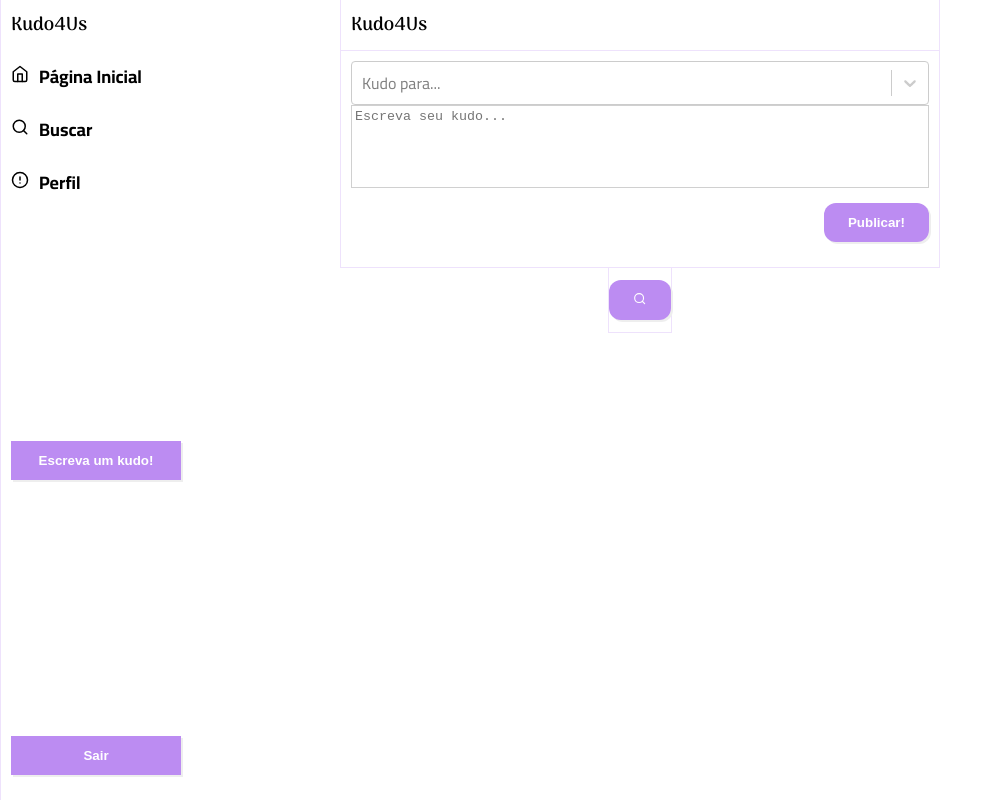
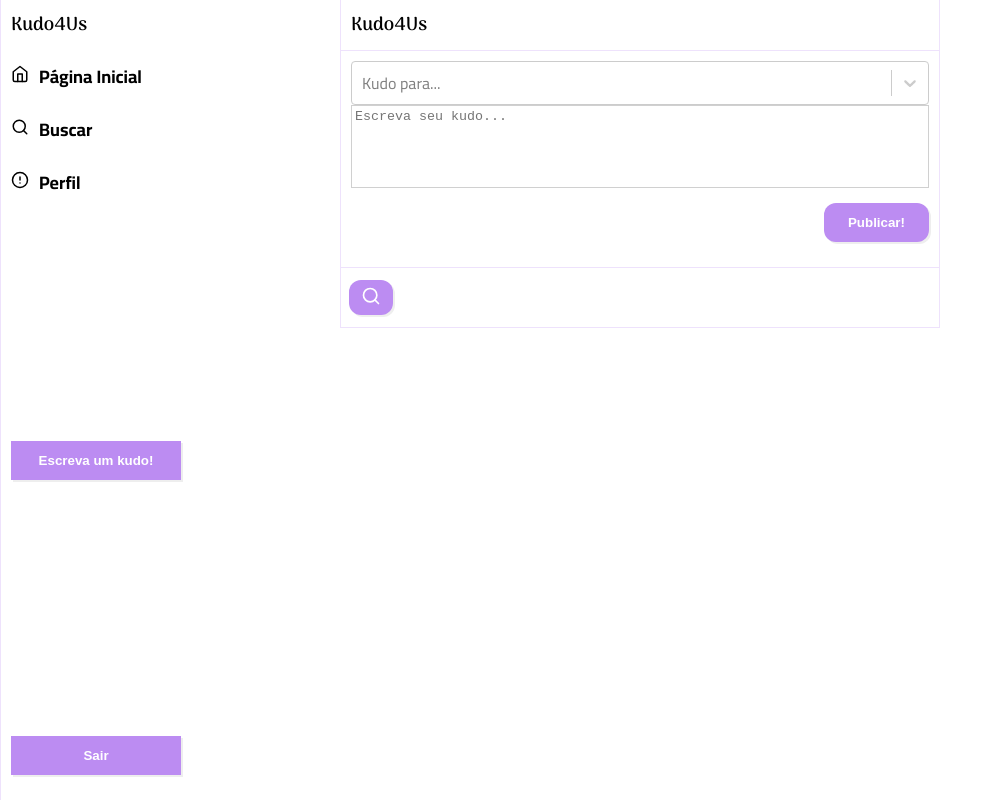
Before and after one commit to Augustonildo/kudo-cards, a React (Create React App) app in the folder front/: page / in a window 1280 px wide. Shown: the whole page, without its empty margins (0-1002 px from the left). Built offline with nearby package versions, Linux system fonts and the light colour scheme; no server answers; sample sign-in values are in the browser's storage.

Commit message:
filter button homepage and profile

```diff
--- a/front/src/components/filter/Filter.jsx
+++ b/front/src/components/filter/Filter.jsx
@@ -20,7 +20,10 @@ export default function Filter() {
   const searchFilter = () => {
     if (isSearching) {
       return (
-        <div>
+        <div className={styles.filterBlock}>
+          <button id="closeSearch" className={styles.closeFilter} onClick={onChangeFilterState}>
+            <FiX size={20} />
+          </button>
           <input
             className={styles.filterInput}
             type="text"
@@ -28,14 +31,13 @@ export default function Filter() {
             placeholder="Pesquisar..."
             onChange={(e) => onChangeSearchedTerm(e.target.value)}
           />
-          <FiX id="closeSearch" className={styles.closeFilter} onClick={onChangeFilterState} />
         </div>
       );
     } else {
       return (
-        <div>
+        <div className={styles.filterBlock}>
           <button id="openSearch" className={styles.searchFilter} onClick={onChangeFilterState}>
-            <FiSearch />
+            <FiSearch size={20} />
           </button>
         </div>
       );
--- a/front/src/components/filter/Filter.module.css
+++ b/front/src/components/filter/Filter.module.css
@@ -1,27 +1,35 @@
+.filterBlock {
+  display: flex;
+  padding: 12px 0;
+  padding-left: 8px;
+  flex-direction: row;
+  width: 100%;
+}
+
 .searchFilter {
-  margin: 12px 0;
   border: none;
   color: white;
   border-radius: 12px;
   cursor: pointer;
-  padding: 12px 24px;
+  padding: 6px 12px;
   align-self: flex-start;
   box-shadow: 2px 2px var(--accent-color);
   background-color: var(--tertiary-color);
 }
 
 .closeFilter {
-  margin: 12px 0;
   cursor: pointer;
-  padding: 12px 24px;
+  padding: 6px 12px;
   align-self: flex-start;
+  background-color: transparent;
   color: var(--tertiary-color);
+  border: 0px;
 }
 
 .filterInput {
-  box-shadow: 2px 2px var(--accent-color);
+  background-color: rgba(188, 140, 242, 0.15);
   color: var(--tertiary-color);
-  margin: 0px 4px 12px 4px;
   padding: 6px 12px;
-  border: 1px solid #d0d0d0;
+  border-radius: 12px;
+  border: 1px solid rgba(188, 140, 242, 0.25);
 }
--- a/front/src/components/user/User.jsx
+++ b/front/src/components/user/User.jsx
@@ -40,7 +40,9 @@ export default function User() {
         <Avatar name={userInfo?.name} size={104} radius={50} />
       </div>
       <p className={styles.username}> {userInfo?.name} </p>
-      <Filter />
+      <div className={styles.userFilter}>
+        <Filter />
+      </div>
       <div className={styles.userCardList}>
         <CardList kudos={myKudos} />
       </div>
--- a/front/src/components/user/User.module.css
+++ b/front/src/components/user/User.module.css
@@ -32,6 +32,13 @@
   border-top: 1.5px solid rgba(188, 140, 242, 0.25);
 }
 
+.userFilter {
+  width: 720px;
+  display: flex;
+  flex-direction: column;
+  align-items: center;
+}
+
 .userCardList > * {
   box-sizing: border-box;
   border-bottom: 1.5px solid rgba(188, 140, 242, 0.25);
```
